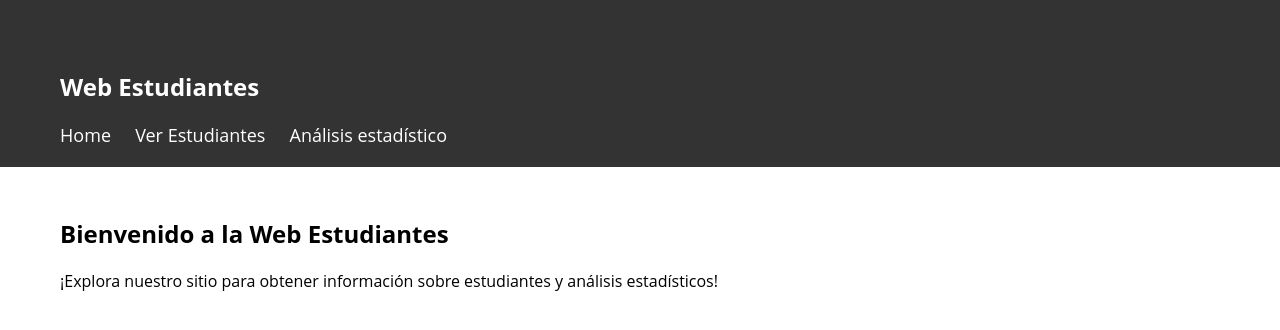
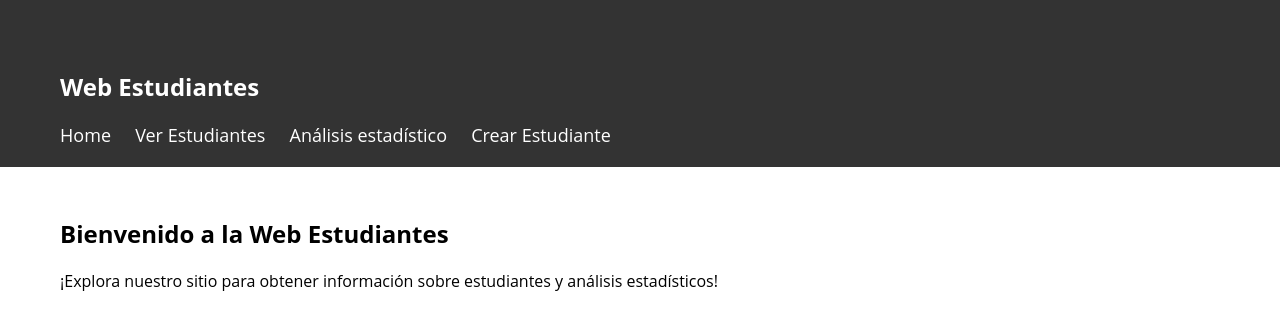
Before and after one commit to pintovillamar/porta-academico-front, a plain HTML site: page index.html in a window 1280 px wide. Drawn offline with Linux system fonts and the light colour scheme.

Commit message:
feat: Add "Crear Estudiante" link to navigation menu

```diff
--- a/index.html
+++ b/index.html
@@ -17,6 +17,7 @@
                 <li><a href="#" class="active">Home</a></li>
                 <li><a href="ver-estudiantes.html">Ver Estudiantes</a></li>
                 <li><a href="estadistica-estudiantes.html">Análisis estadístico</a></li>
+                <li class="nuevo"><a href="crear-estudiante.html">Crear Estudiante</a></li> <!-- New <li> added here -->
             </ul>
         </div>
     </nav>
```
